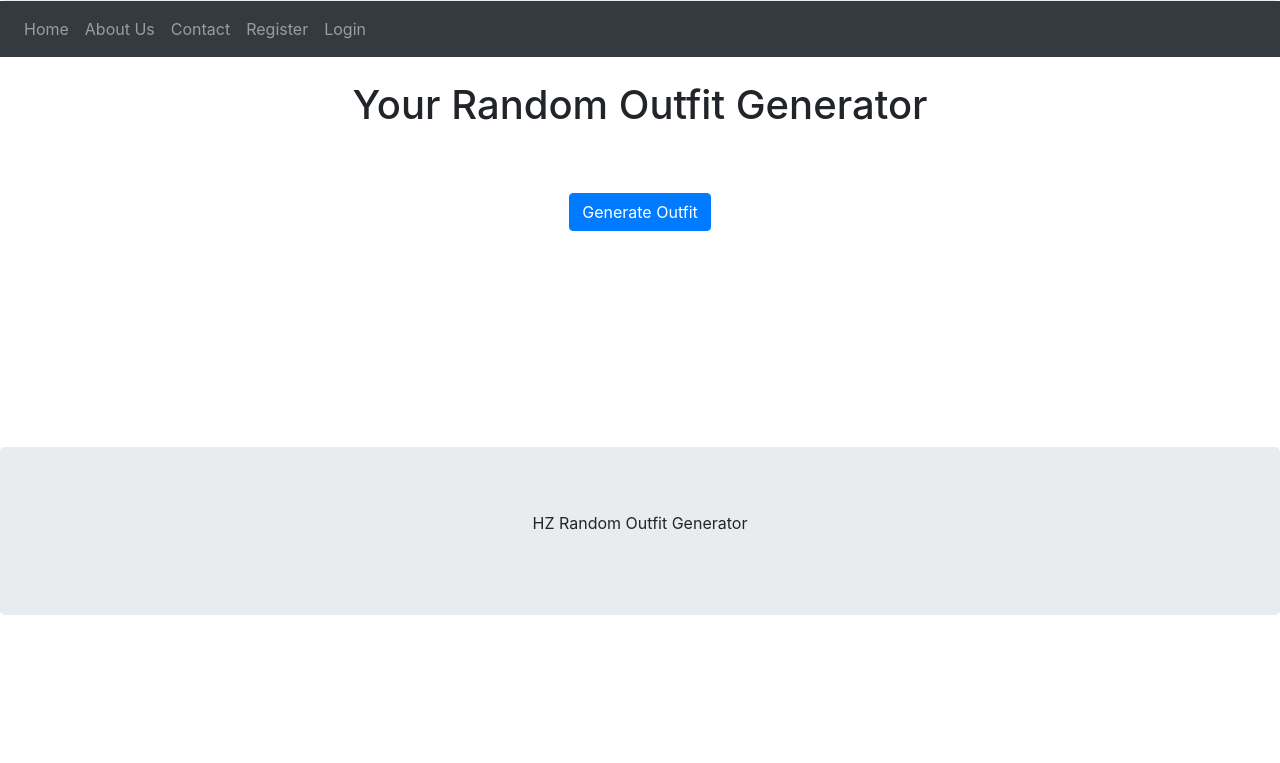
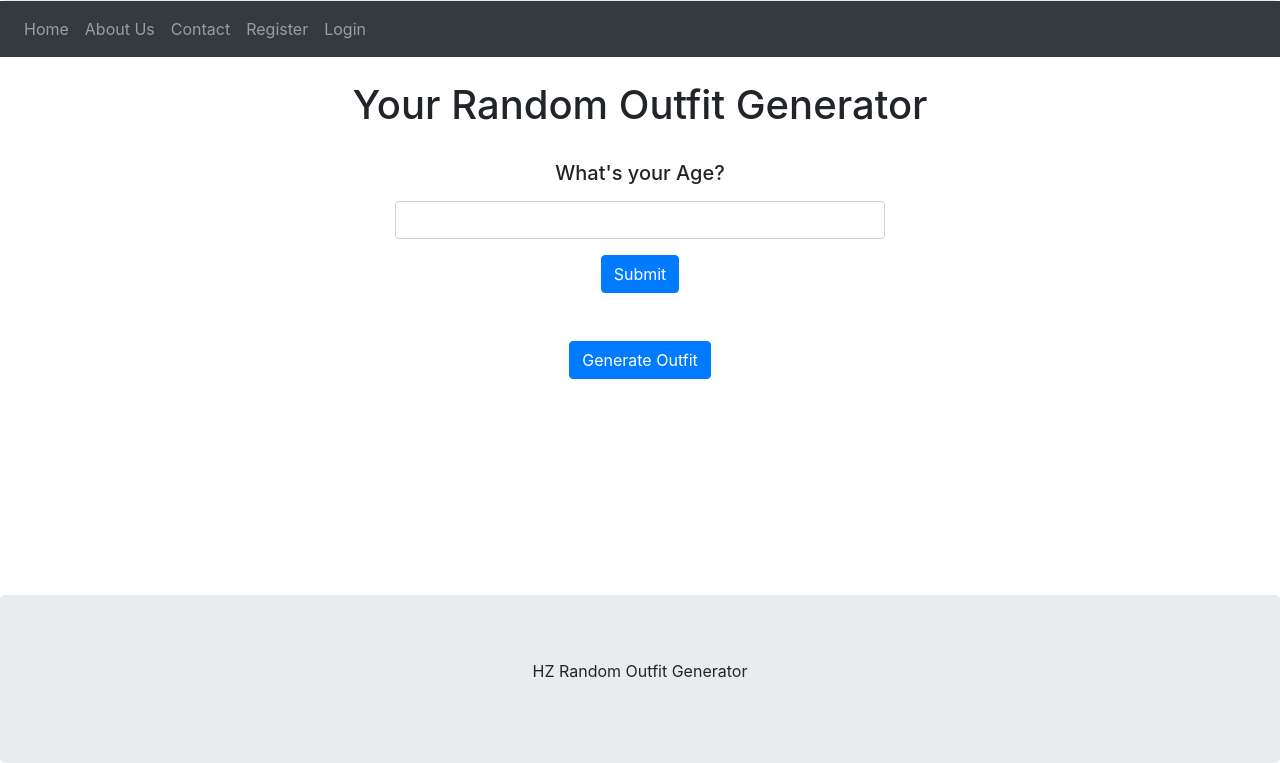
Before and after one commit to HifzaZaheer96/QAC-SFIA-2, a Flask app: page / in a window 1280 px wide. Shown: the part 183-946 px from the top of the page. Before the commit the page ends 798 px from the top, so only its background shows below. Run offline with Flask 2, Linux system fonts and the light colour scheme; data that the repository does not hold is empty; some libraries are stand-ins or nearby versions.

Commit message:
Added form

```diff
--- a/Service_1/app.py
+++ b/Service_1/app.py
@@ -1,4 +1,5 @@
 from application import app
+
 
 
 if __name__ == "__main__":
--- a/Service_1/application/routes.py
+++ b/Service_1/application/routes.py
@@ -3,8 +3,14 @@ from flask import render_template, request
 import requests
 import random
 
-@app.route('/', methods=['GET'])
+@app.route('/', methods=['POST', 'GET'])
 def home():
+    if request.method == 'POST':
+        details = request.form
+        age = details['age']
+        response = requests.get('http://localhost:5002?age='+age)
+
+
 
     response = requests.get('http://localhost:5003/randomoutfit')
     print(response)
--- a/Service_1/application/templates/index.html
+++ b/Service_1/application/templates/index.html
@@ -8,6 +8,21 @@
 
             <br>
 
+            <center><form class ="form-horizontal" method="POST">
+
+                <div class="form-group">
+                <label class="control-label col-sm-2"><h5>What's your Age? </h5></label>
+                <div class="col-sm-5">
+                    <input class="form-control" type="value" name="age"/>
+                </div>
+            </div>
+            <div class="form-group">
+                <label class="col-sm-offset-2 col-sm-10">
+                    <button class="btn btn-primary" type="Submit">Submit </button>
+                    </div>
+                </div>
+            </form> </center>
+
             <h5>
               <center>{{ sentence }}</center>
             </h5>
@@ -16,6 +31,12 @@
                 Generate Outfit
             </button>
         </center>
+
+
+
+
+
+
             <br>
             <br>
             <br>
```
Also changed, not shown: Service_3/application/routes.py (+34 -7 lines), Service_4/application/routes.py (line endings or trailing spaces).
